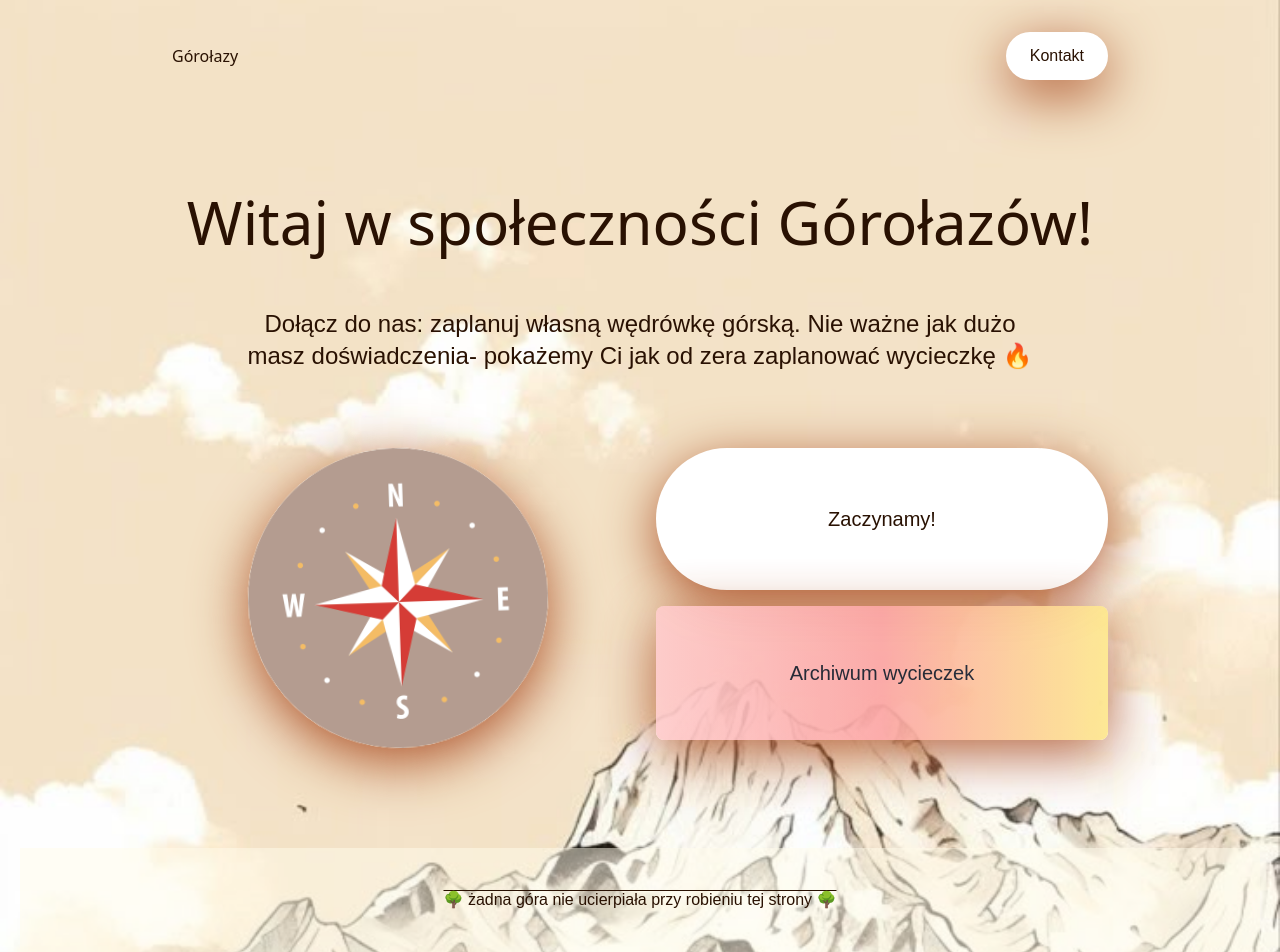
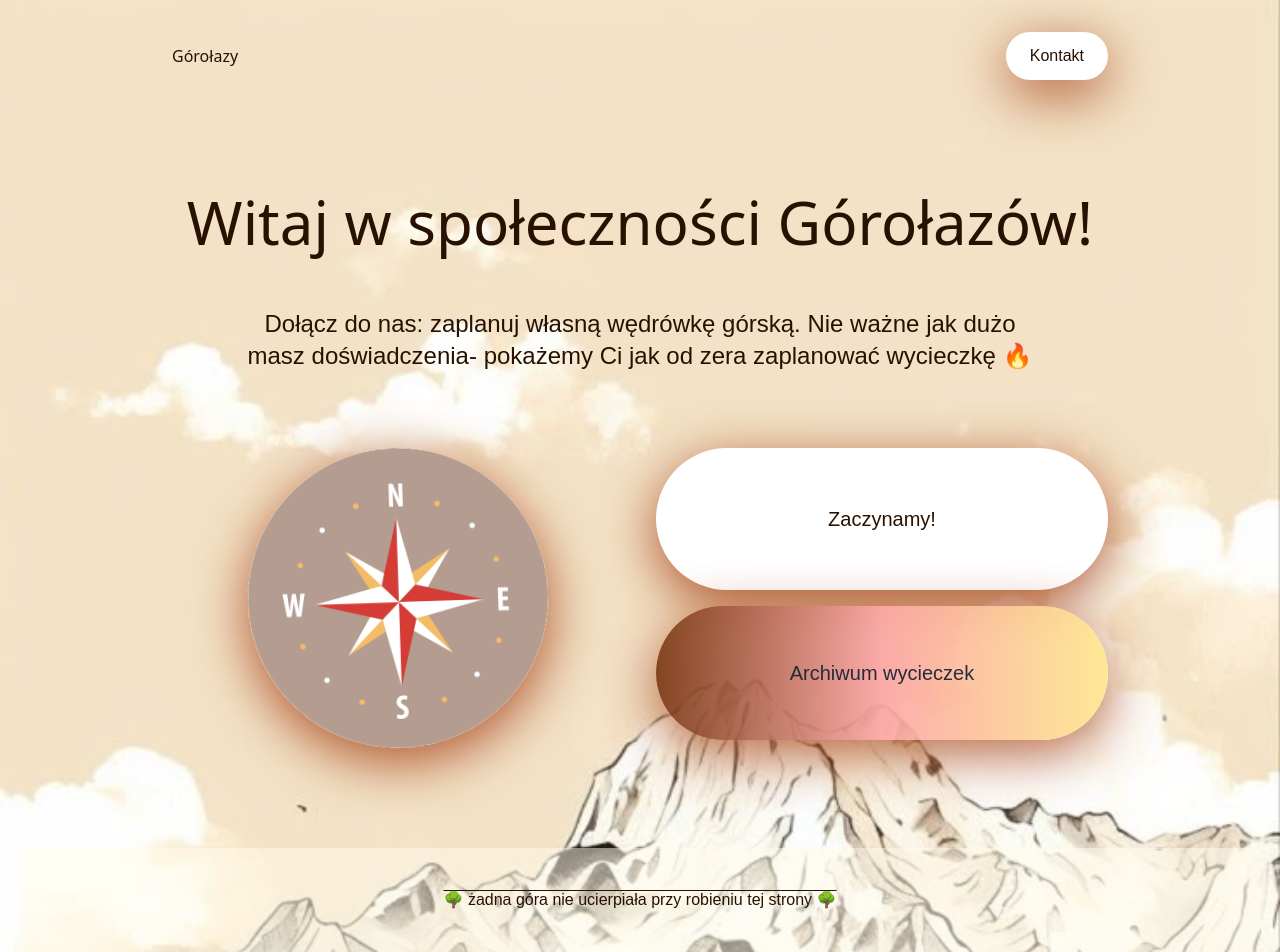
Before and after one commit to kama-pa-go/KGprojects, a Jekyll site: the page index.html, which Jekyll copies as it is, in a window 1280 px wide and 952 px high. Built offline with Jekyll 4.4.1, drawn with Linux system fonts in a browser that asks for light colours; some web fonts are replaced.

Commit message:
Update index.html

```diff
--- a/index.html
+++ b/index.html
@@ -31,11 +31,10 @@
       font-family: "Press Start 2P", system-ui;
     }
 
-.red-yellow-button {
+  .red-yellow-button {
     color: #111827; /* text-gray-900 */
-    background-image: linear-gradient(to right, #fecaca, #fca5a5, #fde68a); /* from-red-200 via-red-300 to-yellow-200 */
+    background-image: linear-gradient(to right, #78350f, #fca5a5, #fde68a); /* from-red-200 via-red-300 to-yellow-200 */
     font-weight: 500; /* font-medium */
-    border-radius: 0.5rem; /* rounded-lg */
     font-size: 0.875rem; /* text-sm */
     line-height: 1.25rem;
     padding: 0.625rem 1.25rem; /* px-5 py-2.5 */
```
